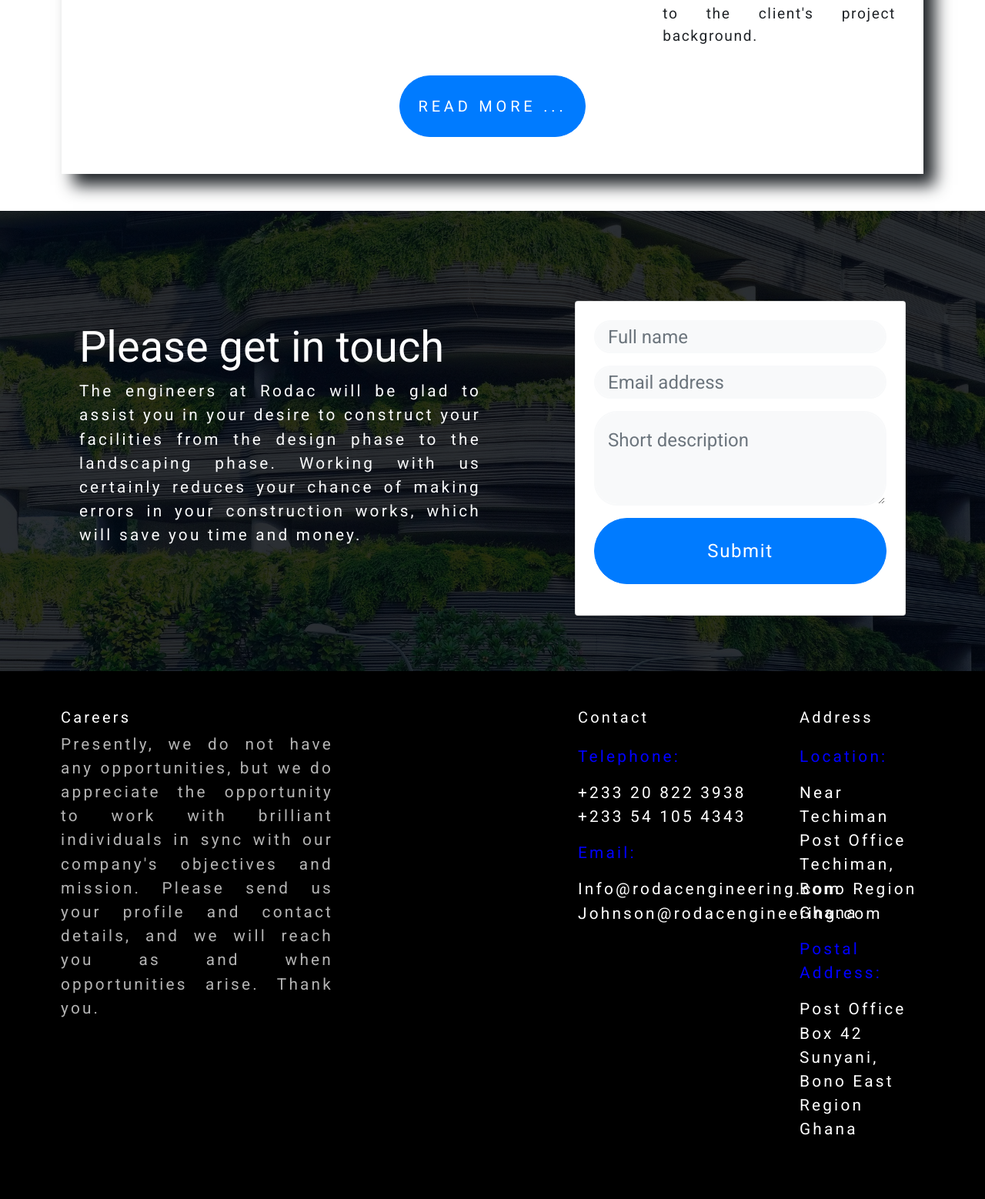
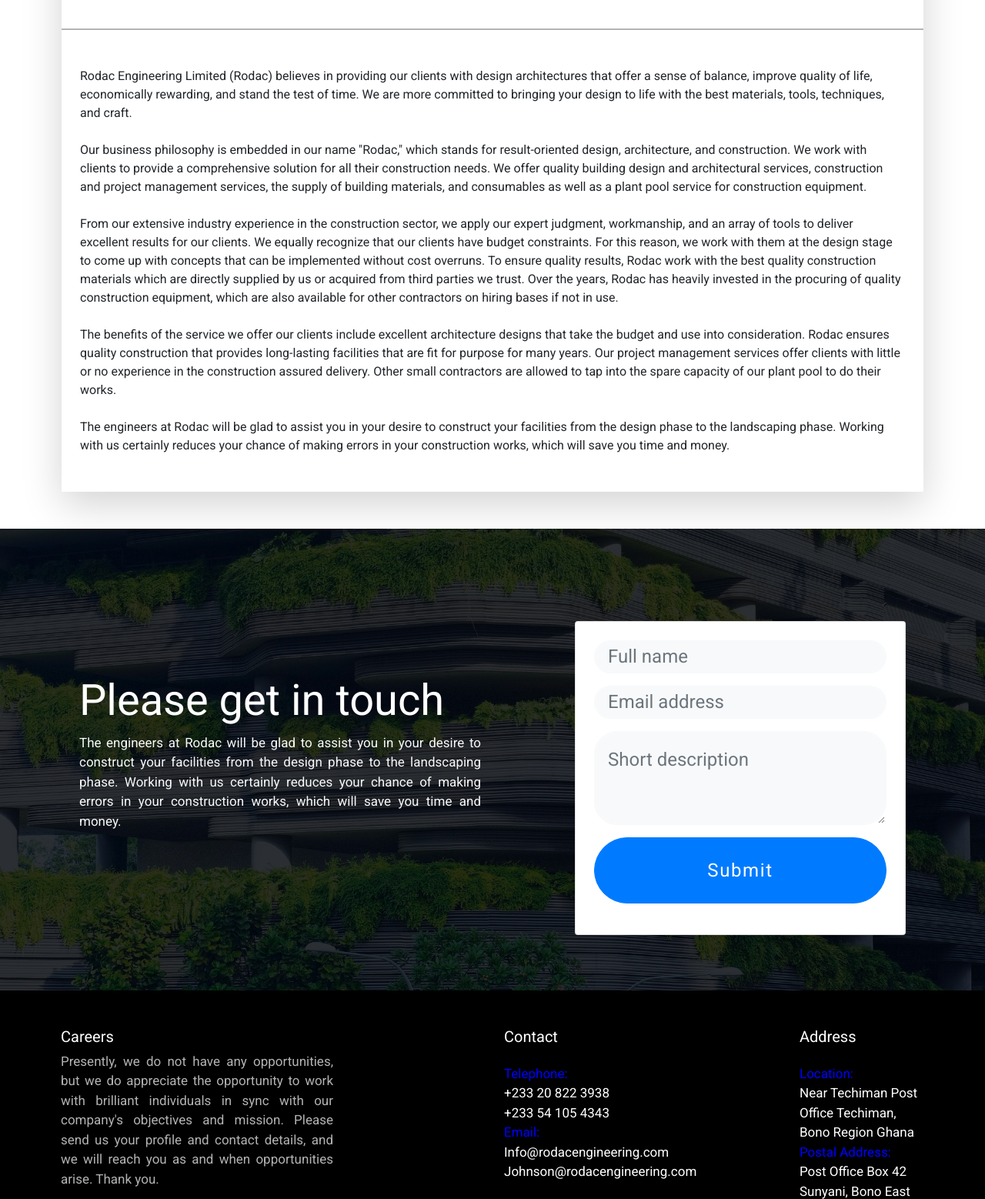
Before and after one commit to PrincessAisha/rodac-gatsby, a Gatsby site: page /about in a window 1280 px wide. Shown: the part 1145-2703 px from the top of the page at 77% size. Built offline with nearby package versions, Linux system fonts and the light colour scheme; Gatsby itself is replaced by a stand-in of ours.

Commit message:
changed letter spacing and added about section

```diff
--- a/package.json
+++ b/package.json
@@ -1,7 +1,7 @@
 {
-  "name": "bugudon-site-built-with-gatsby",
+  "name": "rodac-site-built-with-gatsby",
   "private": true,
-  "description": "Site for Bugudon mining",
+  "description": "Site for Rodac",
   "version": "0.1.0",
   "license": "0BSD",
   "scripts": {
--- a/src/components/About/About.js
+++ b/src/components/About/About.js
@@ -11,7 +11,7 @@ const AboutPage = () => {
       className="strat"
       style={{ backgroundColor: "#fff" }}
     >
-      <AboutUs />
+      <AboutUs showReadMoreButton={false} showAboutText={true}/>
     </section>
   )
 }
--- a/src/components/App.scss
+++ b/src/components/App.scss
@@ -3,6 +3,7 @@ $primaryColor: blue;
 $navLink: #1565c0;
 $navBackground: #e4e9eef2;
 $hoverLink: white;
+$separatorColor: #b4b4b4;
 
 //old
 $veryLight-green-bg: #13d00426;
@@ -14,13 +15,17 @@ $bootstrapSuccess: #28a745;
 
 //new
 .active {
-  color: $darkBg !important;
+  color: $hoverLink !important;
 }
 
 .blue {
   color: $primaryColor;
 }
 
+//horizontal line color
+.separator{
+  border:1px solid $separatorColor;
+}
 .overlay {
   // background: black;
   // opacity: 0.4;
@@ -61,7 +66,7 @@ $bootstrapSuccess: #28a745;
   position: absolute;
   top: 15%;
   padding-left: 5%;
-  letter-spacing: 0.2rem;
+  // letter-spacing: 0.2rem;
 }
 
 @media (max-width: 700px) {
@@ -72,7 +77,7 @@ $bootstrapSuccess: #28a745;
 }
 
 .rodacSize {
-  font-size: 4rem;
+  // font-size: 4rem;
   font-family: "Roboto", sans-serif;
   font-weight: 300;
 }
@@ -148,13 +153,13 @@ body {
 
 .about-us-main {
   font-size: 1.2rem;
-  letter-spacing: 0.1rem;
+  // letter-spacing: 0.1rem;
 }
 
 .card-head {
   font-size: 2rem;
   font-weight: 600;
-  letter-spacing: 0.3rem;
+  // letter-spacing: 0.3rem;
 }
 
 .margin-round {
@@ -199,9 +204,10 @@ body {
 }
 
 .leadpara {
-  font-size: 1.3rem;
-  letter-spacing: 0.2rem;
+  // font-size: 1.3rem;
+  // letter-spacing: 0.2rem;
   font-weight: 500;
+  font-size: 1.0625rem;
 }
 
 footer .about {
@@ -264,9 +270,9 @@ body,
     "Segoe UI Emoji", "Segoe UI Symbol";
 }
 body {
-  font-size: 0.95rem;
+  // font-size: 0.95rem;
   font-weight: 400;
-  line-height: 1.5;
+  // line-height: 1.5;
 }
 //NAVBAR
 
@@ -282,7 +288,10 @@ body {
   opacity: 0.98;
   background-color: $navBackground;
 }
-
+.navbar:hover {
+  opacity: 1.0;
+  // background-color: $navBackground;
+}
 //set nav links size
 .nav-menu a {
   font-weight: 700;
@@ -299,13 +308,6 @@ body {
   color: $primaryColor;
 }
 
-//img below nav
-//trying to style with gradient, not working
-.carousel-item img {
-  // z-index: 1;
-  // background-color: linear-gradient(to right, rgba(0, 0, 0, 0.9), rgba(0, 0, 0, 0.1)), url('/img/r_3.jpg');
-  // ;
-}
 
 //old css
 #navImg {
--- a/src/components/Footer/Footer.js
+++ b/src/components/Footer/Footer.js
@@ -12,33 +12,33 @@ export default function Footer() {
         <div className="row margin-round">
           <div className="col-md-4 col-sm-6">
             <h5 className="text-white">Careers</h5>
-            <p className="about" style={{ textAlign: "justify" }}>
+            <div className="about" style={{ textAlign: "justify" }}>
               Presently, we do not have any opportunities, but we do appreciate
               the opportunity to work with brilliant individuals in sync with
               our company's objectives and mission. Please send us your profile
               and contact details, and we will reach you as and when
               opportunities arise. Thank you.
-            </p>
+            </div>
           </div>
 
-          <div className="col-md-3 col-sm-6 ml-auto">
+          <div className="col-md-4 col-sm-6 ml-auto">
             <h5 className="text-white">Contact</h5>
             <ul className="list-unstyled mt-4">
               <li>
-                <p className="blue">Telephone:</p>
-                <p style={{ color: "white" }}>
+                <div className="blue">Telephone:</div>
+                <div style={{ color: "white" }}>
                   +233 20 822 3938
                   <br />
                   +233 54 105 4343
-                </p>
+                </div>
               </li>
               <li>
-                <p className="blue">Email:</p>
-                <p style={{ color: "white" }}>
+                <div className="blue">Email:</div>
+                <div style={{ color: "white" }}>
                   Info@rodacengineering.com
                   <br />
                   Johnson@rodacengineering.com
-                </p>
+                </div>
               </li>
             </ul>
           </div>
@@ -46,16 +46,16 @@ export default function Footer() {
             <h5 className="text-white">Address</h5>
             <ul className="list-unstyled mt-4 ">
               <li>
-                <p className="blue">Location:</p>
-                <p style={{ color: "white" }}>
+                <div className="blue">Location:</div>
+                <div style={{ color: "white" }}>
                   Near Techiman Post Office Techiman, Bono Region Ghana
-                </p>
+                </div>
               </li>
               <li>
-                <p className="blue">Postal Address:</p>
-                <p style={{ color: "white" }}>
+                <div className="blue">Postal Address:</div>
+                <div style={{ color: "white" }}>
                   Post Office Box 42 Sunyani, Bono East Region Ghana
-                </p>
+                </div>
               </li>
             </ul>
           </div>
@@ -66,10 +66,10 @@ export default function Footer() {
             style={{ color: "white" }}
             className="col-12  text-center small-xl"
           >
-            <p style={{ color: "white" }}>
+            <div style={{ color: "white" }}>
               &copy; 2020 Rodac. All rights reserved.Website developed by
               <a href="https://sterde.com">Sterde</a>.
-            </p>
+            </div>
           </div>
         </div>
       </div>
--- a/src/components/Home/AboutUs.js
+++ b/src/components/Home/AboutUs.js
@@ -3,15 +3,70 @@ import { Link } from "gatsby"
 import { FaChartBar, FaRocket, FaBriefcase } from "react-icons/fa"
 import { IconContext } from "react-icons"
 import { mission, objective, approach } from "../../content/homeAboutData.json"
-const AboutUs = () => {
+const AboutUs = ({ showReadMoreButton = true, showAboutText=false }) => {
+  //whether to show a read more button below the about section, enable on homepage, disable on about page
+  let aboutBtn = (showReadMoreButton) ? (
+    <Link
+      to="/about"
+      style={{
+        textDecoration: "none",
+        color: "white",
+        // letterSpacing: "0.3rem",
+      }}
+    >
+    <button
+      className="btn btn-primary btn-round"
+      data-toggle="collapse"
+    >
+
+        READ MORE ...
+         </button>
+              </Link>
+    ) : '';
+
+  let readMoreText = (showAboutText)?(
+    <div>
+          <hr class='separator' />
+          <div className="p-4">
+
+            <div className="pt-2">
+            Rodac Engineering Limited (Rodac) believes in providing our clients with design architectures that offer a sense of balance, improve quality of life, economically rewarding, and stand the test of time. We are more committed to bringing your design to life with the best materials, tools, techniques, and craft.
+            </div>
+
+
+            <div className="pt-4">
+              Our business philosophy is embedded in our name "Rodac," which stands for result-oriented design, architecture, and construction. We work with clients to provide a comprehensive solution for all their construction needs. We offer quality building design and architectural services, construction and project management services, the supply of building materials, and consumables as well as a plant pool service for construction equipment.
+            </div>
+
+
+            <div className="pt-4">
+              From our extensive industry experience in the construction sector, we apply our expert judgment, workmanship, and an array of tools to deliver excellent results for our clients. We equally recognize that our clients have budget constraints. For this reason, we work with them at the design stage to come up with concepts that can be implemented without cost overruns. To ensure quality results, Rodac work with the best quality construction materials which are directly supplied by us or acquired from third parties we trust. Over the years, Rodac has heavily invested in the procuring of quality construction equipment, which are also available for other contractors on hiring bases if not in use.
+              </div>
+
+
+            <div className="pt-4">
+              The benefits of the service we offer our clients include excellent architecture designs that take the budget and use into consideration. Rodac ensures quality construction that provides long-lasting facilities that are fit for purpose for many years. Our project management services offer clients with little or no experience in the construction assured delivery. Other small contractors are allowed to tap into the spare capacity of our plant pool to do their works.
+              </div>
+
+
+            <div className="pt-4">
+              The engineers at Rodac will be glad to assist you in your desire to construct your facilities from the design phase to the landscaping phase. Working with us certainly reduces your chance of making errors in your construction works, which will save you time and money.
+              </div>
+
+      </div>
+    </div>
+
+  ): '';
+
+
   return (
     <section id="about">
-      <div className="ml-3 mr-3 mb-5">
+      <div className="mx-sm-3 mb-5">
         <br />
         <div data-aos="fade-up">
           <h2 className="n-section-title mb-4 text-center">About Us</h2>
         </div>
-        <div className="pt-5 pb-4 margin-round c-shadow">
+        <div className="pt-5 pb-4 margin-round shadow-lg">
           <div className="about-us-main card-deck p-3">
             <div className=" col-md-4 col-sm-12">
               <div className="icon-box text-center mb-4 pt-1">
@@ -56,24 +111,13 @@ const AboutUs = () => {
             </div>
           </div>
           <div className="text-center mb-4">
-            <button
-              className="btn btn-primary btn-lg btn-round"
-              data-toggle="collapse"
-            >
-              <Link
-                to="/about"
-                style={{
-                  textDecoration: "none",
-                  color: "white",
-                  letterSpacing: "0.3rem",
-                }}
-              >
-                READ MORE ...
-              </Link>
-            </button>
+            {aboutBtn}
+
           </div>
+          {/* Long about text */}
+          {readMoreText}
         </div>
-      </div>
+		</div>
     </section>
   )
 }
--- a/src/components/style.scss
+++ b/src/components/style.scss
@@ -95,7 +95,7 @@ html {
 body {
   font-family: "Roboto", sans-serif;
   color: #121213;
-  line-height: 1.1;
+  // line-height: 1.1;
   font-weight: 500;
 }
 
@@ -304,7 +304,7 @@ nav {
   margin: 11px 0;
   line-height: 1;
   font-weight: 700;
-  letter-spacing: 1px;
+  // letter-spacing: 1px;
   text-transform: uppercase;
   font-family: "Poppins", sans-serif;
   border-left: 8px solid #e96b56;
@@ -963,7 +963,7 @@ nav {
   font-family: "Raleway", sans-serif;
   font-weight: 500;
   font-size: 14px;
-  letter-spacing: 1px;
+  // letter-spacing: 1px;
   display: inline-block;
   padding: 12px 32px;
   border-radius: 50px;
```
